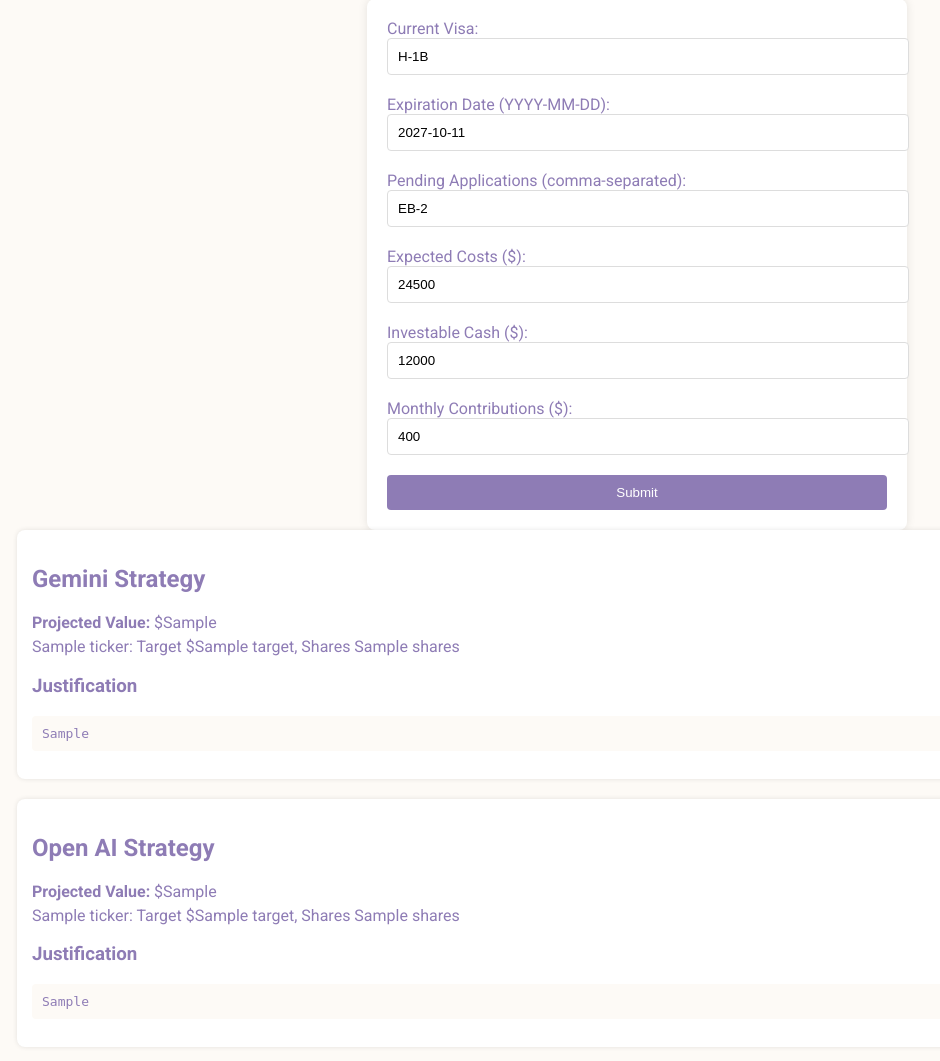
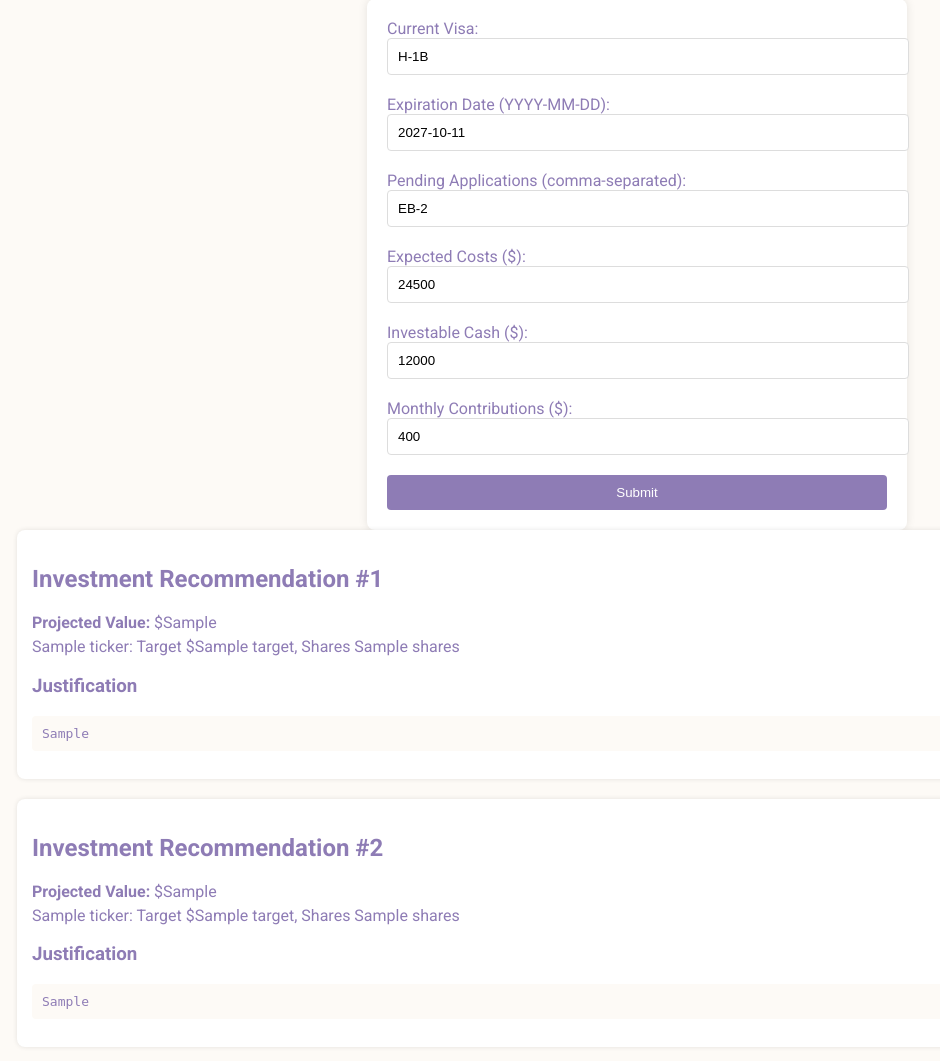
Before and after one commit to giomarcelom/aspira-mvp-hackathon-snowflake, a Flask app: template templates/index.html in a window 1280 px wide. Shown: the part 100-1161 px from the top of the page, without its empty margins (3-943 px from the left). Run offline with Flask 3, Linux system fonts and the light colour scheme; the template is opened without the code that fills it: most values are stand-ins (such as "Sample title", 1, 10 or a date in 2020).

Commit message:
Added executive summary to Gemini response and renamed strategies to Investment Recommendation #1 and #2

```diff
--- a/templates/index.html
+++ b/templates/index.html
@@ -30,7 +30,7 @@
     </form>
     {% if gemini_portfolio %}
         <div class="strategy-section">
-            <h2>Gemini Strategy</h2>
+            <h2>Investment Recommendation #1</h2>
             <p><strong>Projected Value:</strong> ${{ gemini_fv }}</p>
             {% for ticker, price, target, shares in gemini_portfolio %}
                 <p>{{ ticker }}: Target ${{ target }}, Shares {{ shares }}</p>
@@ -39,7 +39,7 @@
             <pre>{{ gemini_justification|safe }}</pre>
         </div>
         <div class="strategy-section">
-            <h2>Open AI Strategy</h2>
+            <h2>Investment Recommendation #2</h2>
             <p><strong>Projected Value:</strong> ${{ openai_fv }}</p>
             {% for ticker, price, target, shares in openai_portfolio %}
                 <p>{{ ticker }}: Target ${{ target }}, Shares {{ shares }}</p>
```
